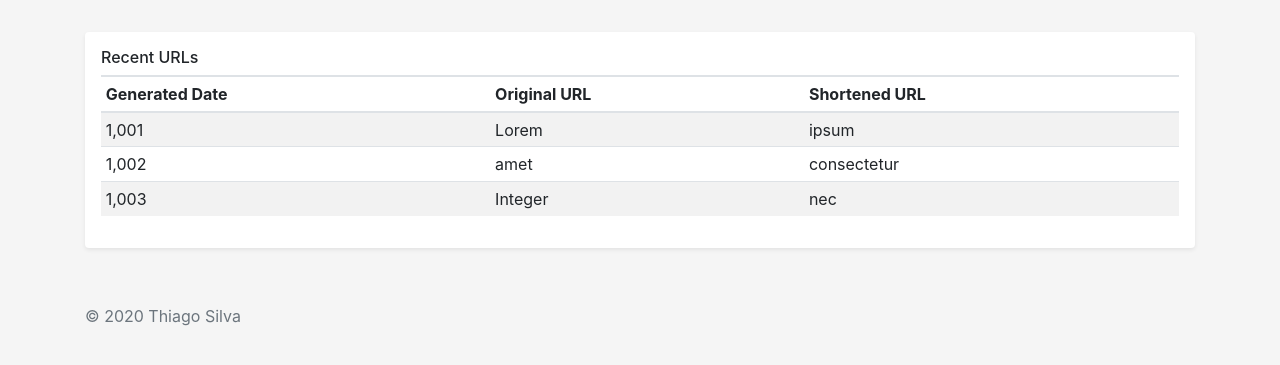
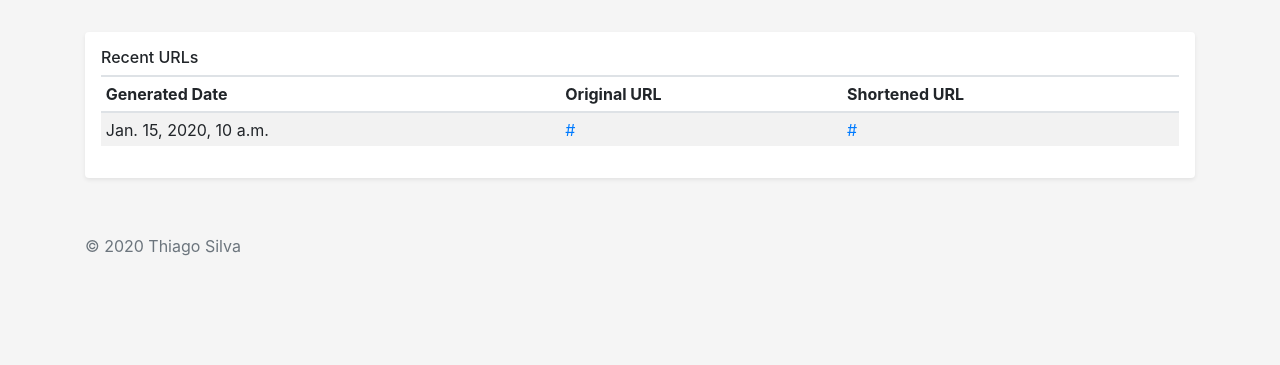
Before and after one commit to silva-thiago/url-shortener, a Django app: template templates/urls.html in a window 1280 px wide. Shown: the part 56-421 px from the top of the page. Run offline with Django 3.2, Linux system fonts and the light colour scheme; the template is opened without the code that fills it: most values are stand-ins (such as "Sample title", 1, 10 or a date in 2020); parts of the project's set-up code (start-up, migrations or seed data) failed here and were passed over; some libraries are stand-ins or nearby versions.

Commit message:
Tabela de listagem das urls

```diff
--- a/templates/urls.html
+++ b/templates/urls.html
@@ -18,21 +18,13 @@
                 </tr>
                 </thead>
                 <tbody>
+                {% for obj in objects %}
                 <tr>
-              <td>1,001</td>
-              <td>Lorem</td>
-              <td>ipsum</td>
+                    <td>{{ obj.date_create }}</td>
+                    <td><a href="{{ obj.urlInput }}" target="_blank">{{ obj.urlInput }}</a></td>
+                    <td><a href="{{ obj.urlOutput }}" target="_blank">{{ obj.urlOutput }}</a></td>
                 </tr>
-            <tr>
-              <td>1,002</td>
-              <td>amet</td>
-              <td>consectetur</td>
-            </tr>
-            <tr>
-              <td>1,003</td>
-              <td>Integer</td>
-              <td>nec</td>
-            </tr>
+                {% endfor %}
                 </tbody>
             </table>
         </div>
```
Lines whose indentation alone changed are shown as unchanged.
